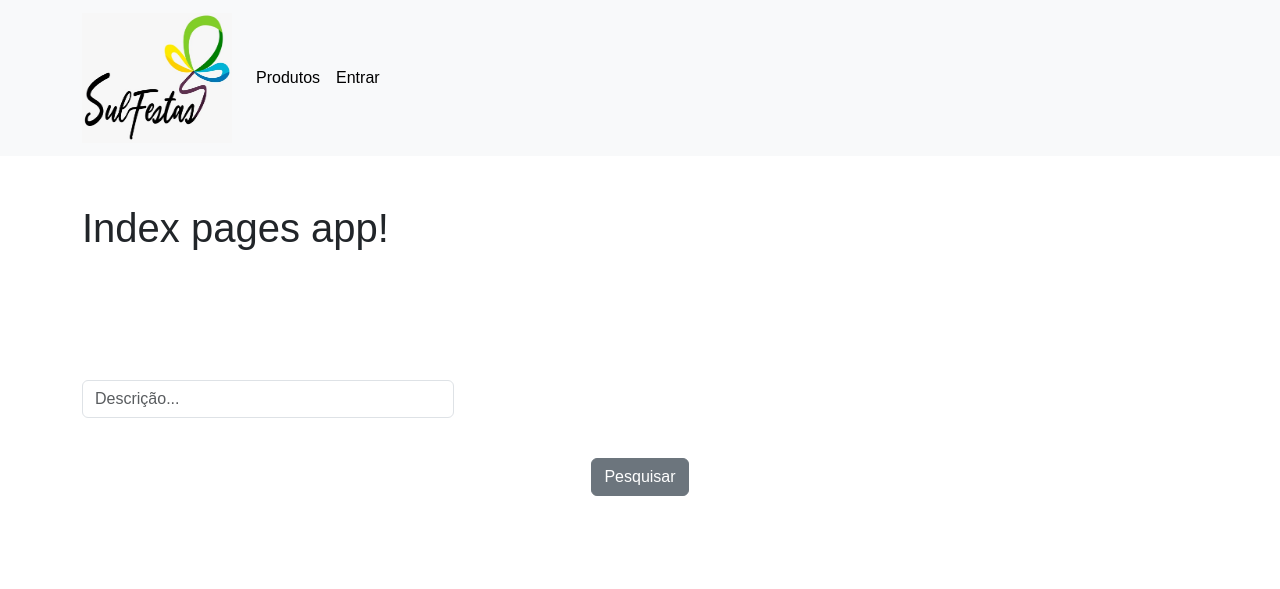
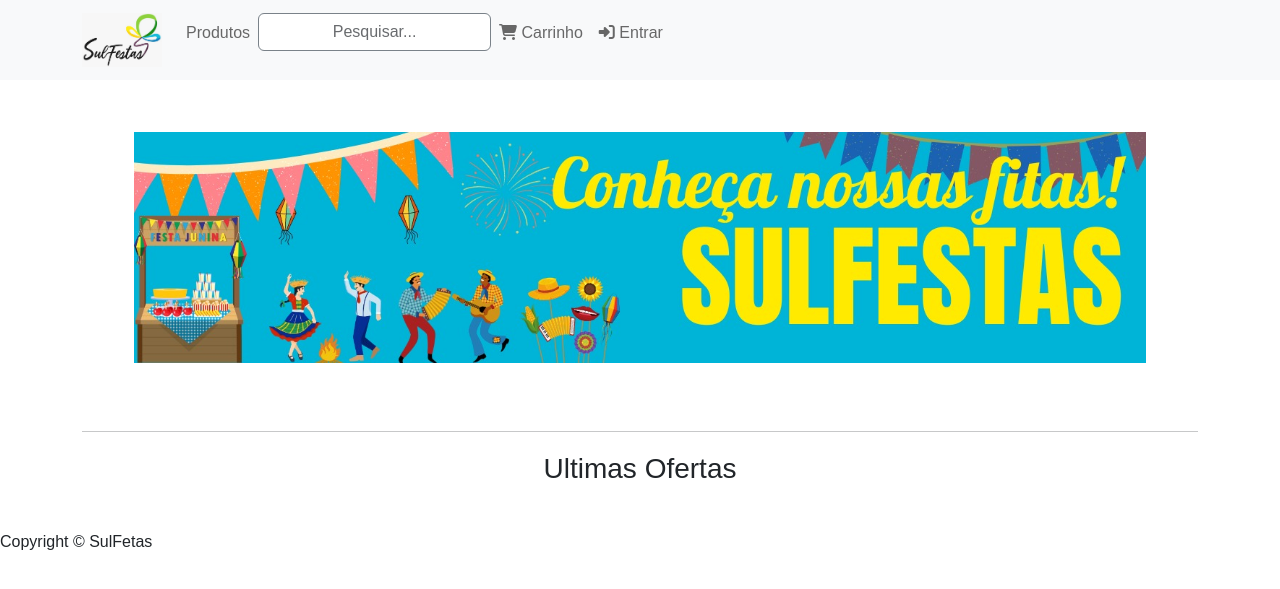
Before and after one commit to diegobers/sulfestas, a Django app: page / in a window 1280 px wide. Shown: the top 589 px of the page. Run offline with Django 4.2, Linux system fonts and the light colour scheme; some libraries are stand-ins or nearby versions.

Commit message:
update HTML template

```diff
--- a/static/css/style.css
+++ b/static/css/style.css
@@ -5,3 +5,9 @@
 body {
   font-family: Arial, Helvetica, sans-serif;
 }
+
+.logo {
+  width: 80px; }
+
+.navbar {
+  opacity: 0.9; }
--- a/templates/base.html
+++ b/templates/base.html
@@ -7,6 +7,7 @@
     <meta name="viewport" content="width=device-width, initial-scale=1">
     <link rel="stylesheet" href="{% static 'css/bootstrap.min.css' %}">
     <link rel="stylesheet" href="{% static 'css/style.css' %}">
+    <link rel="stylesheet" href="{% static 'css/all.min.css' %}">
   </head>
   <body>
     {% include 'partials/_navbar.html' %}
@@ -14,6 +15,8 @@
     {% block content %}
     {% endblock  %}
 
+    {% include 'partials/_footer.html' %}
+
     <script src="{% static 'js/bootstrap.min.js' %} "></script>
   </body>
 </html>
--- a/templates/pages/index.html
+++ b/templates/pages/index.html
@@ -1,31 +1,30 @@
 {% extends 'base.html' %}
+{% load static %}
+
 
 {% block content %}
-  <section class="py-5">
-    <div class='container'>
-      <div class='row'>
-        <h1>Index pages app!</h1>
+  <!-- Showcase -->
+  <section id="showcase">
+    <div class="container text-center">
+      <div class="home-search p-5">
+        <div class="overlay p-1">
+          <img src="{% static 'img/banner.jpeg' %}" class="img-fluid" alt="...">
+        </div>
+      </div>
+    <hr>
+    </div>
+  </section>
+
+  <!-- Products -->
+  <section id="products" class="py-1">
+    <div class="container">
+      <h3 class="text-center mb-3">Ultimas Ofertas</h3>
+      <div class="row">
+        <div class="col-md-6 col-lg-4 mb-4">
+        </div>
       </div>
     </div>
   </section>
 
-  <section id="" class="text-white py-5">
-    <div class="container">
-      <div class="row text-center">
-        <div class="col-md-12">
-          <form action="{% url 'search' %}">
-            <!-- Form Row 1 -->
-            <div class="form-row">
-              <div class="col-md-4 mb-3">
-                <label class="sr-only">Pesquisar:</label>
-                <input type="text" name="keywords" class="form-control" placeholder="Descrição..." value="{{ values.keywords }}">
-              </div>
 
-            </div>
-            <button class="btn btn-secondary btn-block mt-4" type="submit">Pesquisar</button>
-          </form>
-        </div>
-      </div>
-    </div>
-  </section>
 {% endblock %}
--- a/templates/partials/_footer.html
+++ b/templates/partials/_footer.html
@@ -1,5 +1,5 @@
  <!-- Footer -->
-<footer id="main-footer" class="py-4 bg-primary text-white text-center">
+<footer id="main-footer" class="py-4text-center">
   Copyright &copy;
   <span class="year"></span>  SulFetas
 </footer>
--- a/templates/partials/_navbar.html
+++ b/templates/partials/_navbar.html
@@ -1,26 +1,62 @@
 {% load static %}
-<nav class="navbar navbar-expand-lg bg-body-tertiary">
+
+<nav class="navbar navbar-expand-sm bg-body-tertiary sticky-top">
+
   <div class="container">
+
     <a class="navbar-brand" href="{% url 'index' %}">
-      <img src="{% static 'img/logo.jpeg' %}" alt="Logo" width="150" height="130" class=""></a>
+      <img src="{% static 'img/logo.jpeg' %}" alt="" class="logo">
+    </a>
+
     <button class="navbar-toggler" type="button" data-bs-toggle="collapse" data-bs-target="#navbarSupportedContent" aria-controls="navbarSupportedContent" aria-expanded="false" aria-label="Toggle navigation">
       <span class="navbar-toggler-icon"></span>
     </button>
+
     <div class="collapse navbar-collapse" id="navbarSupportedContent">
-      <ul class="navbar-nav me-auto mb-2 mb-lg-0">
+
+      <ul class="navbar-nav">
+
         <li class="nav-item">
-          <a class="nav-link active" aria-current="page" href="{% url 'products' %}">Produtos</a>
+          <a class="nav-link" href="{% url 'products' %}">Produtos</a>
         </li>
+
+        <li class="nav-item">
+          <form class="d-flex" role="search" action="{% url 'search' %}">
+            <input class="form-control border-secondary text-center" name="keywords" type="text" placeholder="Pesquisar..."  value="{{ values.keywords }}">
+          </form>
+        </li>
+
+
+        <li class='nav-item'>
+          <a class='nav-link' href="#">
+            <i class="fa-solid fa-cart-shopping"></i> Carrinho
+          </a>
+        </li>
+
+
         {% if request.user.is_authenticated %}
           <li class='nav-item'>
-            <a href="{% url 'logout' %}" class='nav-link lead mr-4 font-weight-bold'>Sair - {{request.user}}</a>
+            <a class='nav-link' href="{% url 'logout' %}">
+              <i class="fa-solid fa-right-from-bracket"></i> Sair
+            </a>
           </li>
         {% else %}
-          <li class="nav-item">
-            <a class="nav-link active" aria-current="page" href="{% url 'login' %}">Entrar</a>
+          <li class='nav-item'>
+            <a class='nav-link' href="{% url 'login' %}">
+              <i class="fa-solid fa-right-to-bracket"></i> Entrar
+            </a>
           </li>
         {% endif %}
+
+
+
+
       </ul>
+
+
+
+
+
     </div>
   </div>
 </nav>
--- a/templates/products/search.html
+++ b/templates/products/search.html
@@ -9,7 +9,8 @@
         <ol class="breadcrumb">
           <li class="breadcrumb-item">
             <a href="{% url 'index' %}">
-              <i class="fas fa-home"></i> Inicio</a>
+              <i class="fa-solid fa-house"></i> Inicio
+            </a>
           </li>
           <li class="breadcrumb-item">
             <a href="{% url 'products' %}"> Pesquisar Produtos</a>
```
Also changed, not shown: templates/products/products.html (+16 -0 lines).
